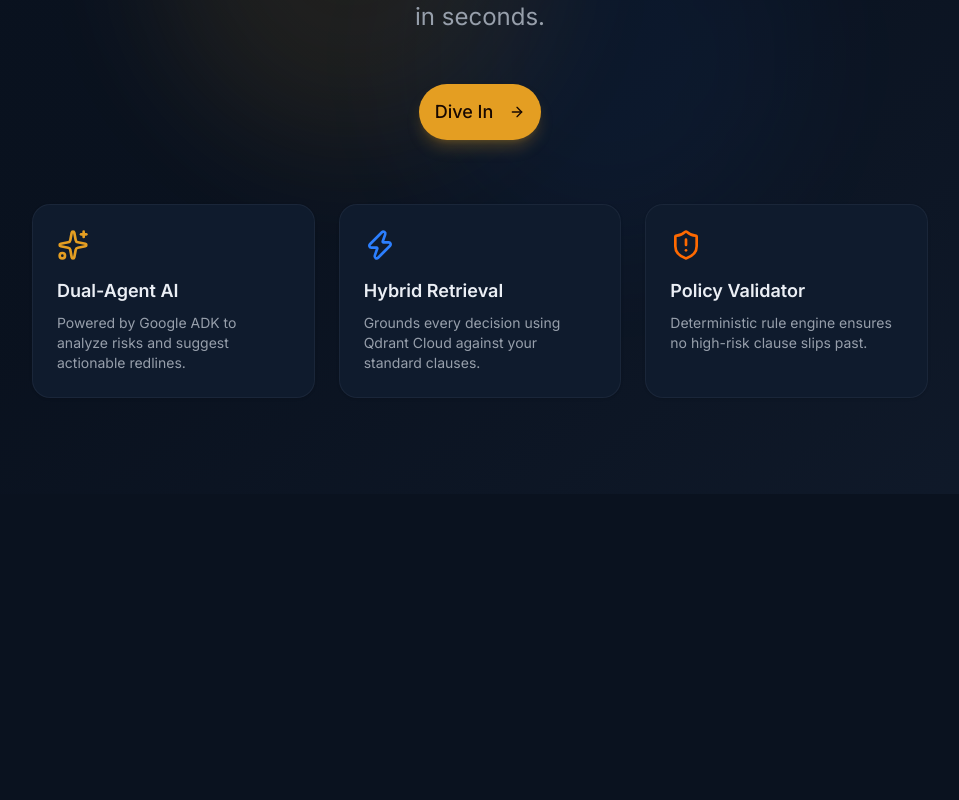
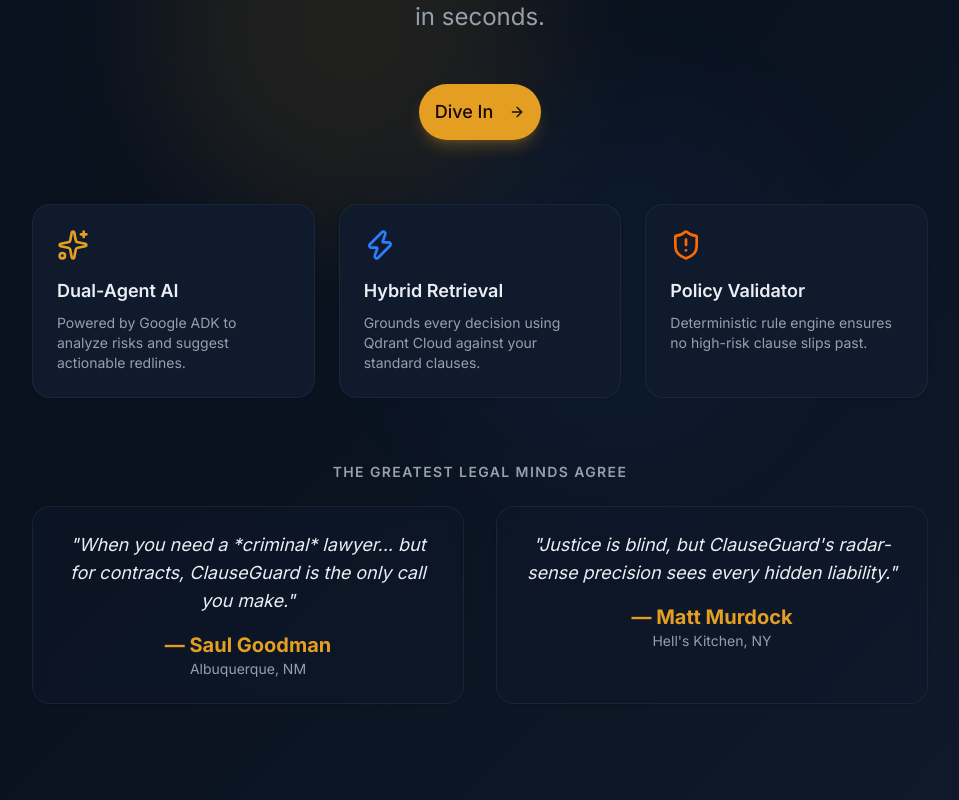
Before and after one commit to Vishnu-b-k/ClauseGuard, a Next.js app in the folder frontend/: page / in a window 1280 px wide. Shown: the part 483-1283 px from the top of the page, without its empty margins (160-1119 px from the left). Before the commit the page ends 977 px from the top, so only its background shows below. Built offline with nearby package versions, Linux system fonts and the light colour scheme; no server answers.

Commit message:
feat(frontend): Add Saul Goodman and Daredevil testimonials

```diff
--- a/frontend/src/app/page.tsx
+++ b/frontend/src/app/page.tsx
@@ -102,6 +102,28 @@
                 <p className="text-muted-foreground text-sm">Deterministic rule engine ensures no high-risk clause slips past.</p>
               </div>
             </div>
+
+            {/* Pop-Culture Lawyer Vibes */}
+            <motion.div
+              initial={{ opacity: 0 }}
+              animate={{ opacity: 1 }}
+              transition={{ delay: 0.6, duration: 0.8 }}
+              className="mt-16 w-full max-w-4xl"
+            >
+              <p className="text-sm uppercase tracking-widest text-muted-foreground mb-6 font-semibold">The Greatest Legal Minds Agree</p>
+              <div className="grid grid-cols-1 md:grid-cols-2 gap-8">
+                <div className="flex flex-col items-center text-center p-6 bg-card/40 rounded-2xl border border-border/50 shadow-sm backdrop-blur-sm">
+                  <p className="italic text-lg text-foreground mb-4">"When you need a *criminal* lawyer... but for contracts, ClauseGuard is the only call you make."</p>
+                  <p className="font-bold text-primary text-xl">— Saul Goodman</p>
+                  <p className="text-sm text-muted-foreground">Albuquerque, NM</p>
+                </div>
+                <div className="flex flex-col items-center text-center p-6 bg-card/40 rounded-2xl border border-border/50 shadow-sm backdrop-blur-sm">
+                  <p className="italic text-lg text-foreground mb-4">"Justice is blind, but ClauseGuard's radar-sense precision sees every hidden liability."</p>
+                  <p className="font-bold text-primary text-xl">— Matt Murdock</p>
+                  <p className="text-sm text-muted-foreground">Hell's Kitchen, NY</p>
+                </div>
+              </div>
+            </motion.div>
           </motion.div>
         ) : (
           <motion.div
```
